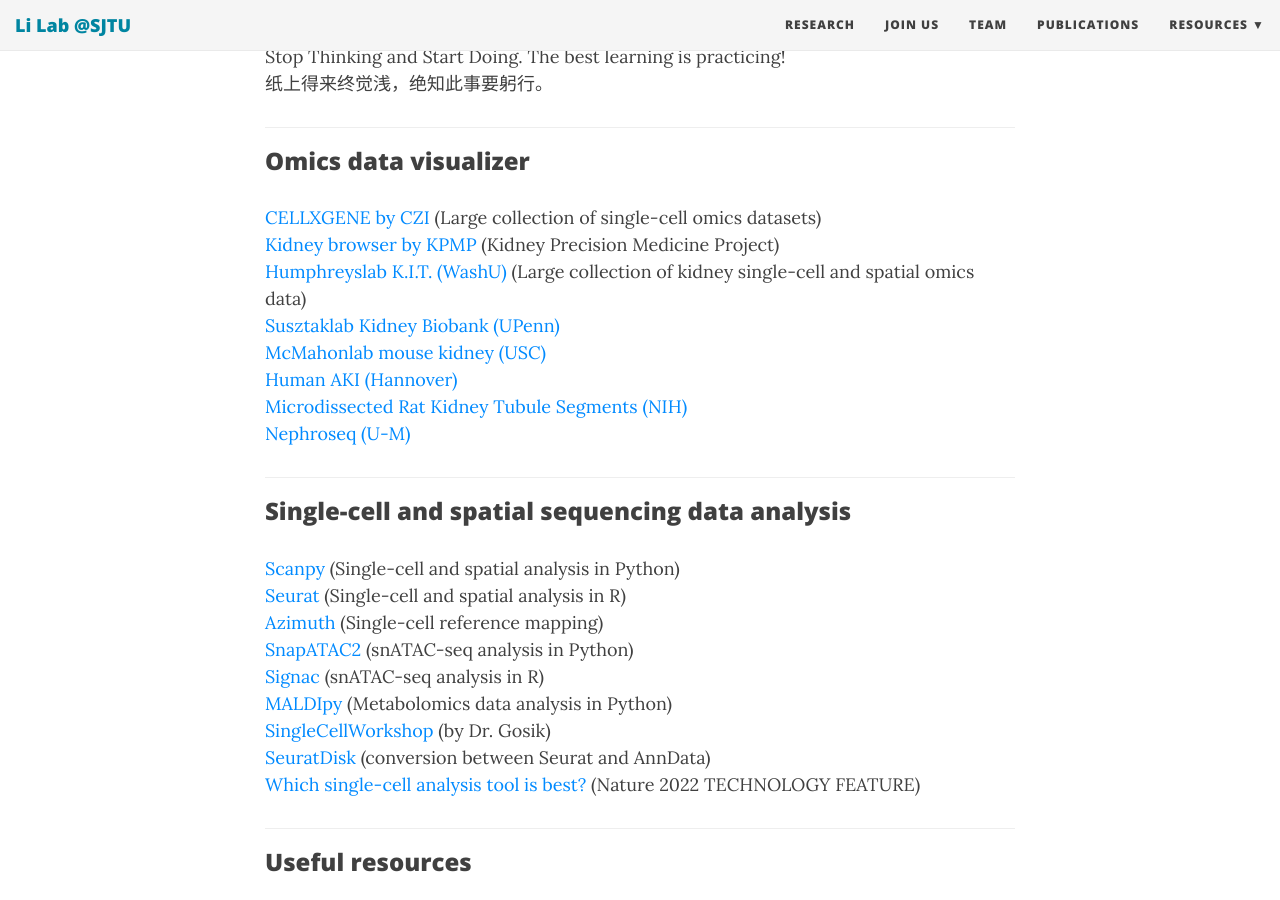
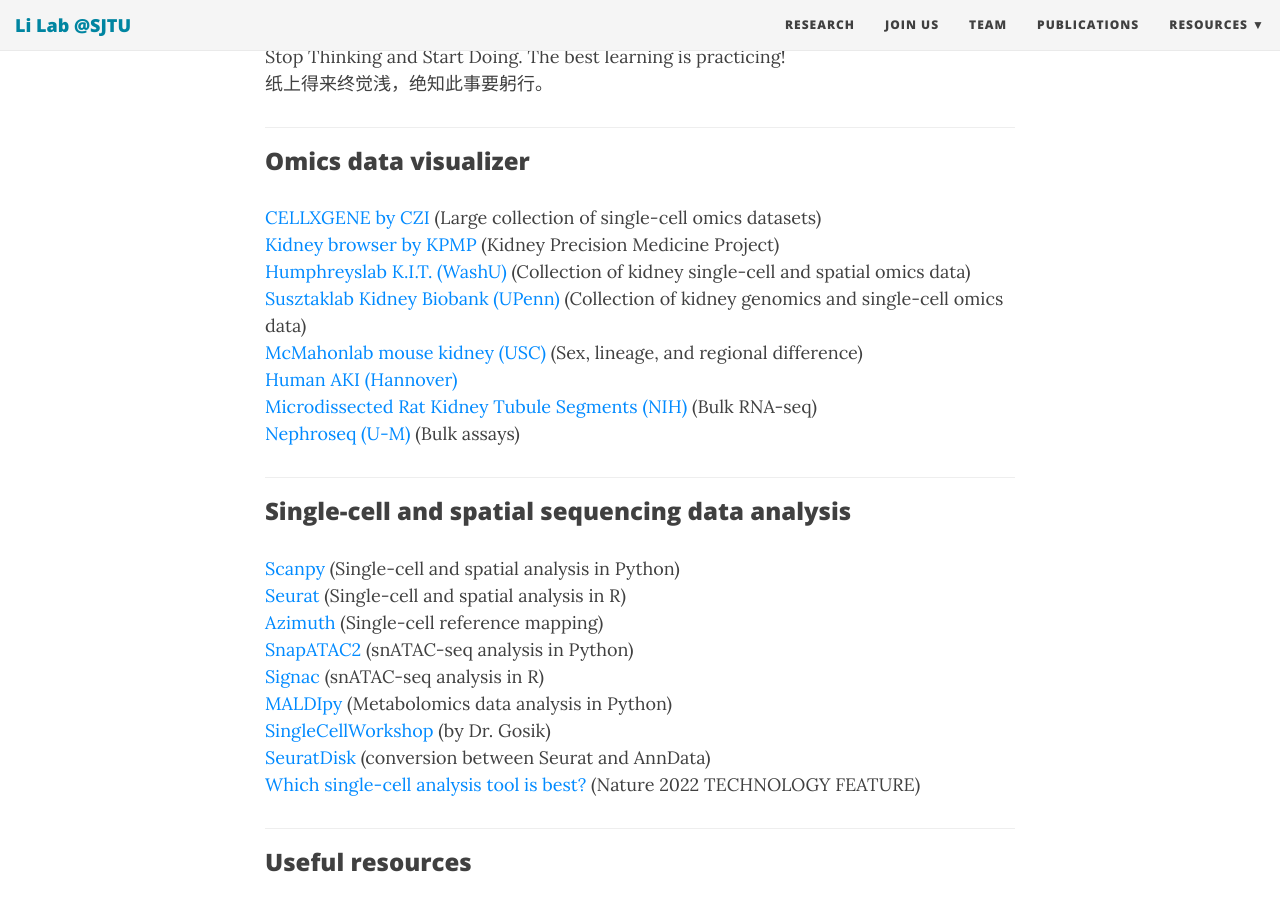
Before and after one commit to TheLiLab/thelilab.github.io, a Jekyll site: the page built from drylab.md, in a window 1280 px wide and 900 px high, scrolled down 568 px. Built offline with Jekyll 4.4.1, drawn with Linux system fonts in a browser that asks for light colours; nearby versions of some CDN libraries.

Commit message:
Update drylab.md

```diff
--- a/drylab.md
+++ b/drylab.md
@@ -17,12 +17,12 @@
 ### Omics data visualizer
 <a href="https://cellxgene.cziscience.com/datasets" target="_blank">CELLXGENE by CZI</a> (Large collection of single-cell omics datasets)<br>
 <a href="https://atlas.kpmp.org/explorer/" target="_blank">Kidney browser by KPMP</a> (Kidney Precision Medicine Project)<br>
-<a href="https://humphreyslab.com/SingleCell/" target="_blank">Humphreyslab K.I.T. (WashU)</a> (Large collection of kidney single-cell and spatial omics data)<br>
-<a href="http://www.susztaklab.com/" target="_blank">Susztaklab Kidney Biobank (UPenn)</a><br>
-<a href="https://cello.shinyapps.io/kidneycellexplorer/" target="_blank">McMahonlab mouse kidney (USC)</a><br>
+<a href="https://humphreyslab.com/SingleCell/" target="_blank">Humphreyslab K.I.T. (WashU)</a> (Collection of kidney single-cell and spatial omics data)<br>
+<a href="http://www.susztaklab.com/" target="_blank">Susztaklab Kidney Biobank (UPenn)</a> (Collection of kidney genomics and single-cell omics data)<br>
+<a href="https://cello.shinyapps.io/kidneycellexplorer/" target="_blank">McMahonlab mouse kidney (USC)</a> (Sex, lineage, and regional difference)<br>
 <a href="https://shiny.mdc-berlin.de/humAKI/" target="_blank">Human AKI (Hannover)</a><br>
-<a href="https://esbl.nhlbi.nih.gov/helixweb/Database/NephronRNAseq/" target="_blank">Microdissected Rat Kidney Tubule Segments (NIH)</a><br>
-<a href="https://www.nephroseq.org/" target="_blank">Nephroseq (U-M)</a><br>
+<a href="https://esbl.nhlbi.nih.gov/helixweb/Database/NephronRNAseq/" target="_blank">Microdissected Rat Kidney Tubule Segments (NIH)</a> (Bulk RNA-seq)<br>
+<a href="https://www.nephroseq.org/" target="_blank">Nephroseq (U-M)</a> (Bulk assays)<br>
 <hr>
 
 ### Single-cell and spatial sequencing data analysis
```
